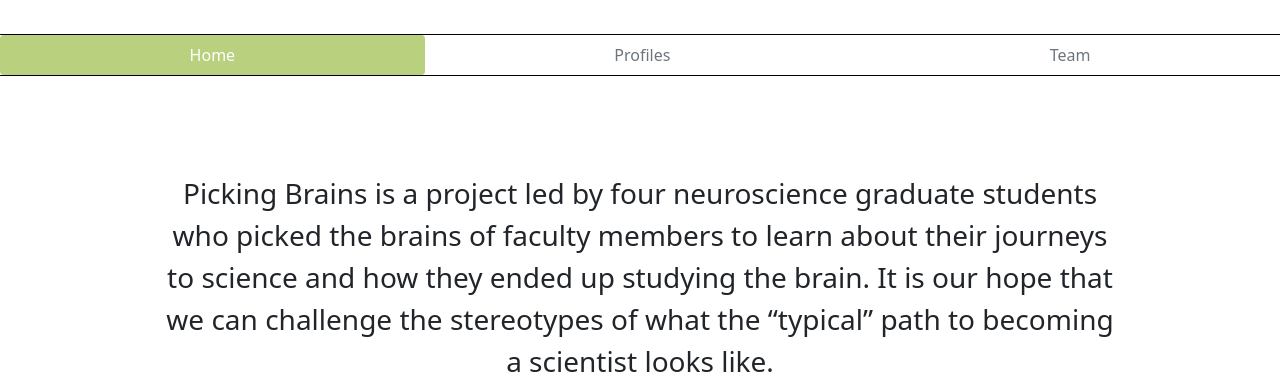
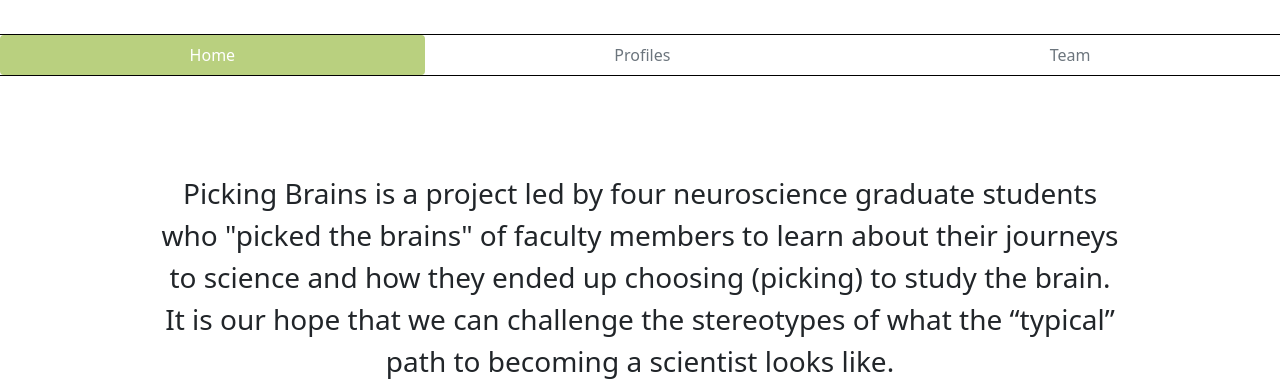
Before and after one commit to pickingbrains/pickingbrains.github.io, a plain HTML site: page index.html in a window 1280 px wide. Shown: the part 577-958 px from the top of the page. Drawn offline with nearby package versions, Linux system fonts and the light colour scheme.

Commit message:
Update index.html

```diff
--- a/index.html
+++ b/index.html
@@ -43,8 +43,8 @@
         <div class="card border-primary border-0 w-75 mx-auto">
         <figure class="text-center mt-5">
           <p class="fs-3">Picking Brains is a project led by four neuroscience
-            graduate students who picked the brains of faculty members to learn about
-             their journeys to science and how they ended up studying the brain. It
+            graduate students who "picked the brains" of faculty members to learn about
+             their journeys to science and how they ended up choosing (picking) to study the brain. It
              is our hope that we can challenge the stereotypes of what the
              “typical” path to becoming a scientist looks like.
            </p>
@@ -86,19 +86,19 @@
       <div class="bar mt-5"></div>
     </div>
 
-    <!--
+
     <div class="container mt-5">
       <div class="card border-primary border-0 w-75 mx-auto">
         <figure class="text-center">
-          <a href="https://www.ocf.berkeley.edu">
+         <!-- <a href="https://www.ocf.berkeley.edu">
             <img src="https://www.ocf.berkeley.edu/hosting-logos/ocf-hosted-penguin.svg"
             alt="Hosted by the OCF" style="border: 0;" />
-          </a>
+          </a>-->
           <p class="fs-5">Disclaimer: We are a student group acting independently of the University of California. We take full responsibility for our organization and this web site.</p>
         </figure>
       </div>
     </div>
-    -->
+
 
 
     <!-- Optional JavaScript; choose one of the two! -->
```
